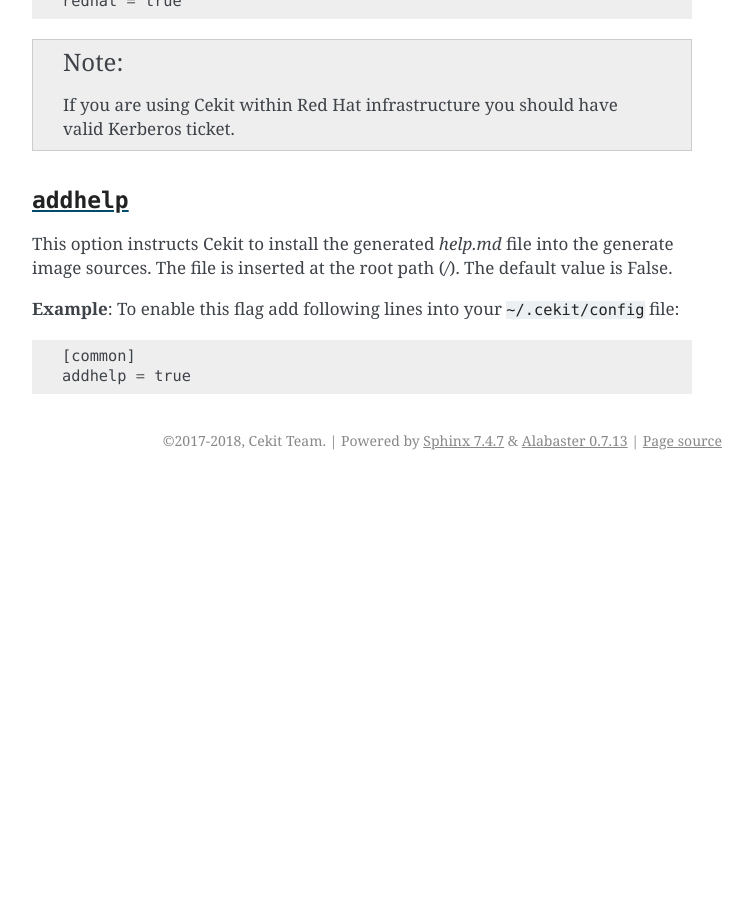
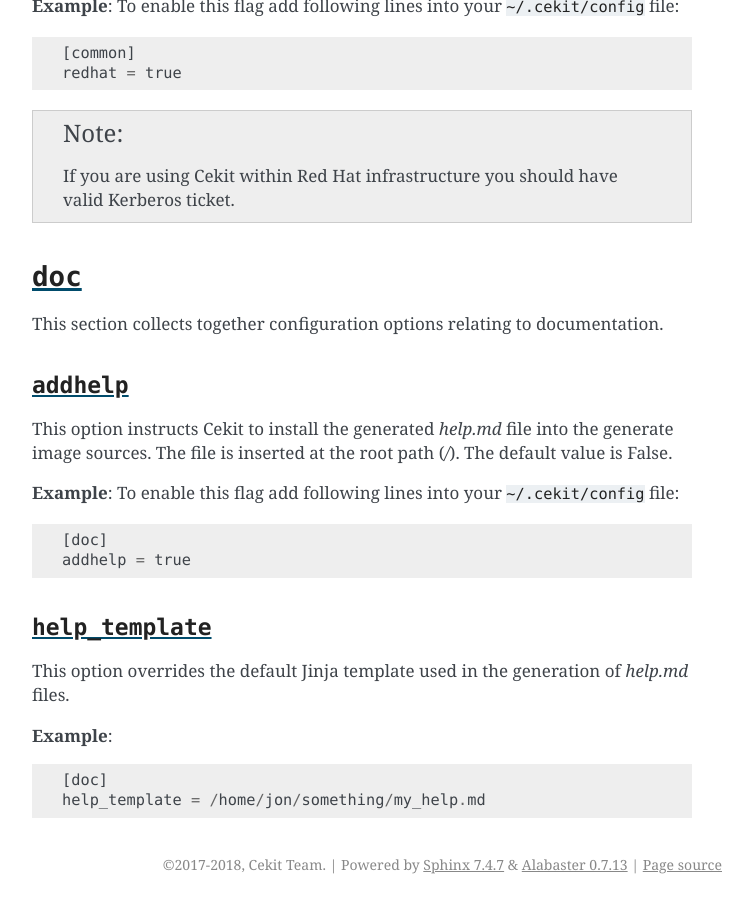
Before and after one commit to cekit/cekit, a Sphinx documentation site: the page built from docs/configuration.rst, in a window 1280 px wide and 900 px high, scrolled down 2295 px. Shown: the whole window, without its empty margins (388-1141 px from the left). Built offline with Sphinx 7.4.7, drawn with Linux system fonts in a browser that asks for light colours; before the commit the page ends 2775 px from its top, so only the background shows below that.

Commit message:
document help_template
Signed-off-by: Jonathan Dowland <jdowland@redhat.com>

```diff
--- a/docs/configuration.rst
+++ b/docs/configuration.rst
@@ -108,6 +108,11 @@ This option changes Cekit default options to comply with Red Hat internal infras
 
    If you are using Cekit within Red Hat infrastructure you should have valid Kerberos ticket.
 
+``doc``
+-------
+
+This section collects together configuration options relating to documentation.
+
 ``addhelp``
 ^^^^^^^^^^
 This option instructs Cekit to install the generated `help.md` file into the generate image
@@ -117,5 +122,17 @@ sources. The file is inserted at the root path (`/`). The default value is False
 
 .. code::
 
-   [common]
+   [doc]
    addhelp = true
+
+``help_template``
+^^^^^^^^^^^^^^^^^
+
+This option overrides the default Jinja template used in the generation of `help.md` files.
+
+**Example**:
+
+.. code::
+
+   [doc]
+   help_template = /home/jon/something/my_help.md
```
